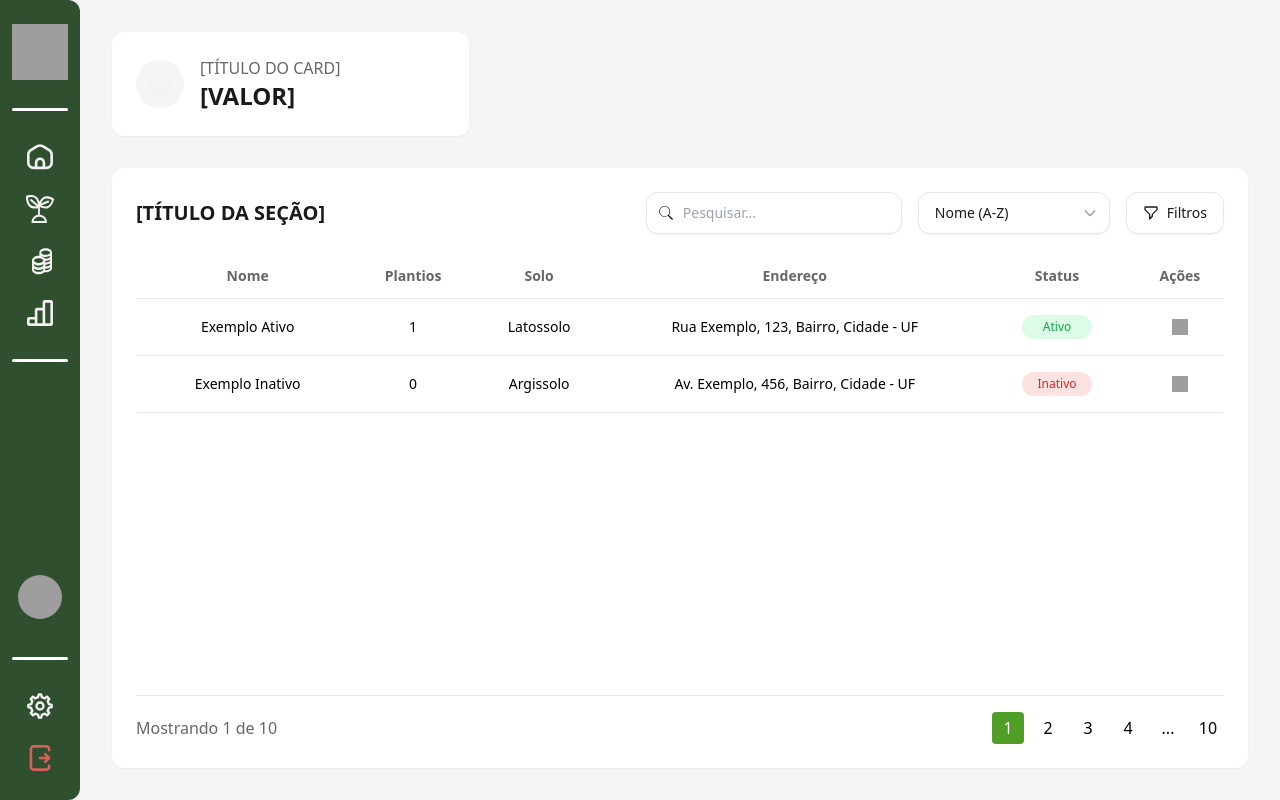
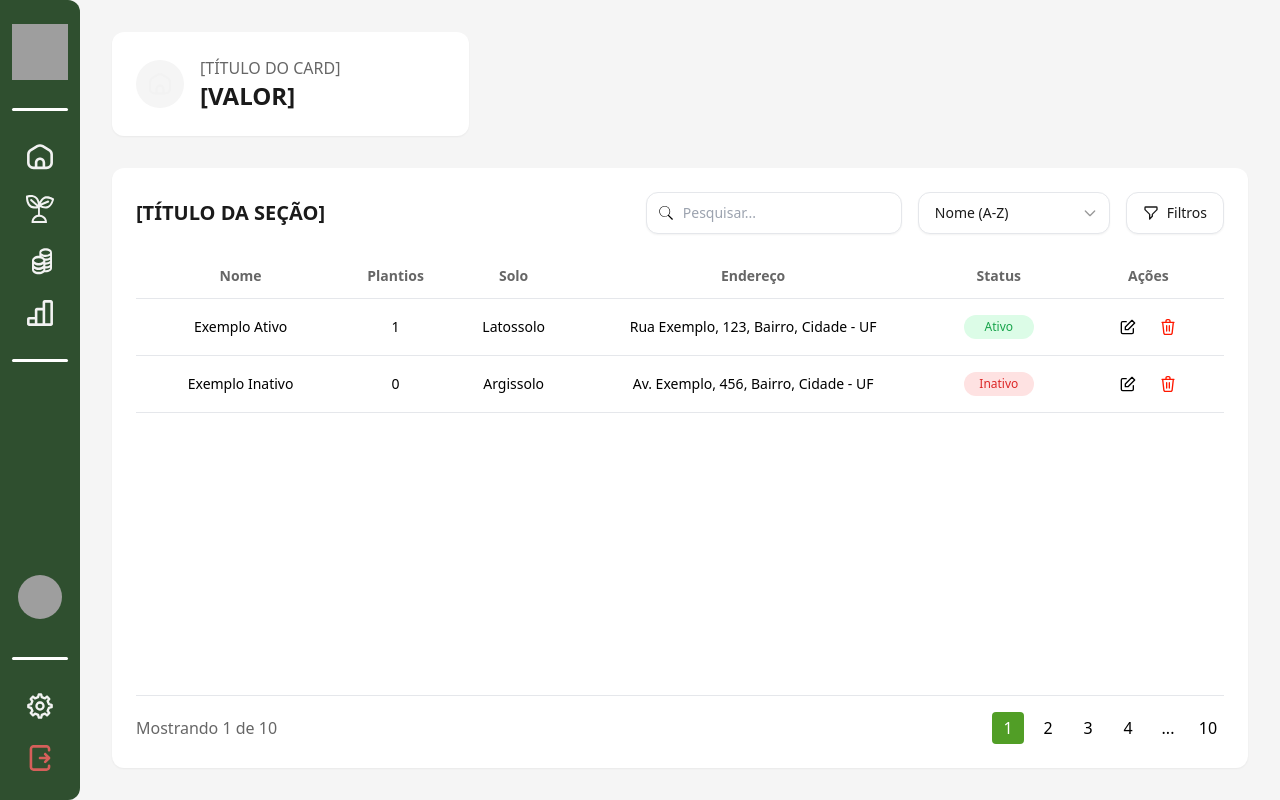
Before and after one commit to WillianFilipeSilva/Raizes, a Python web app: template templates/base.html in a window 1280 px wide. Run offline with Jinja, Linux system fonts and the light colour scheme; the template is opened without the code that fills it, so the values that code supplies are empty; some libraries are stand-ins or nearby versions; grey boxes are pictures that could not be loaded.

Commit message:
Adicionado editar e  deletar na lista, com modal de deletar

```diff
--- a/templates/base.html
+++ b/templates/base.html
@@ -8,7 +8,7 @@
     <!-- Imports necessários -->
     <script src="https://cdn.tailwindcss.com"></script>
 
-    <!-- Configuração do Tailwind para aceitar as variáveis CSS -->
+    <!-- Configuração do Tailwind para aceitar variáveis CSS -->
     <script>
         tailwind.config = {
             theme: {
@@ -71,9 +71,9 @@
 
     <!-- Container Principal -->
     <div class="ml-20 p-8 h-screen flex flex-col">
-        <!-- Cartões totalizadores -->
+        <!-- Cards de Estatísticas -->
         <div class="grid grid-cols-1 md:grid-cols-2 lg:grid-cols-3 gap-8 mb-8">
-            <!-- Cartão totalizador -->
+            <!-- Card de Estatística -->
             <div class="content-card p-6 flex items-center justify-between">
                 <div class="flex items-center gap-4">
                     <div class="p-3 bg-tertiary-hover rounded-full">
@@ -88,7 +88,7 @@
         </div>
 
         <!-- Seção da Tabela -->
-        <div class="content-card p-6 shadow-sm flex-1 flex flex-col min-h-0" style="z-index: 10;">
+        <div class="content-card p-6 shadow-sm flex-1 flex flex-col min-h-0">
             <!-- Cabeçalho da Tabela -->
             <div class="flex justify-between items-center mb-6">
                 <h2 class="text-xl font-semibold text-primary">[TÍTULO DA SEÇÃO]</h2>
@@ -163,9 +163,16 @@
                                 </span>
                             </td>
                             <td class="py-3 px-2 text-center">
-                                <button onclick="event.stopPropagation(); window.location.href='/propriedades/1/editar'" class="p-2 hover:bg-primary/10 rounded-full transition-colors duration-150">
-                                    <img src="../assets/imagens/icones/Icone-Editar.svg" alt="Editar" class="w-4 h-4">
-                                </button>
+                                <div class="flex justify-center gap-2">
+                                    <button onclick="event.stopPropagation(); window.location.href='/propriedades/1/editar'"
+                                            class="p-2 hover:bg-primary/10 rounded-full transition-all duration-200 ease-in-out transform hover:scale-110 hover:shadow-md">
+                                        <img src="../assets/imagens/icones/Icone-Editar.svg" alt="Editar" class="w-4 h-4">
+                                    </button>
+                                    <button onclick="event.stopPropagation(); openDeleteModal(1)"
+                                            class="p-2 hover:bg-danger/10 rounded-full transition-all duration-200 ease-in-out transform hover:scale-110 hover:shadow-md">
+                                        <img src="../assets/imagens/icones/Icone-Deletar.svg" alt="Deletar" class="w-4 h-4" style="filter: invert(22%) sepia(93%) saturate(6449%) hue-rotate(356deg) brightness(97%) contrast(119%);">
+                                    </button>
+                                </div>
                             </td>
                         </tr>
                         <tr class="border-b border-default hover:bg-tertiary-hover transition-colors duration-150 ease-in-out cursor-pointer" onclick="window.location.href='/plantios/2'" style="cursor: pointer;">
@@ -179,13 +186,51 @@
                                 </span>
                             </td>
                             <td class="py-3 px-2 text-center">
-                                <button onclick="event.stopPropagation(); window.location.href='/propriedades/2/editar'" class="p-2 hover:bg-primary/10 rounded-full transition-colors duration-150">
-                                    <img src="../assets/imagens/icones/Icone-Editar.svg" alt="Editar" class="w-4 h-4">
-                                </button>
+                                <div class="flex justify-center gap-2">
+                                    <button onclick="event.stopPropagation(); window.location.href='/propriedades/2/editar'"
+                                            class="p-2 hover:bg-primary/10 rounded-full transition-all duration-200 ease-in-out transform hover:scale-110 hover:shadow-md">
+                                        <img src="../assets/imagens/icones/Icone-Editar.svg" alt="Editar" class="w-4 h-4">
+                                    </button>
+                                    <button onclick="event.stopPropagation(); openDeleteModal(2)"
+                                            class="p-2 hover:bg-danger/10 rounded-full transition-all duration-200 ease-in-out transform hover:scale-110 hover:shadow-md">
+                                        <img src="../assets/imagens/icones/Icone-Deletar.svg" alt="Deletar" class="w-4 h-4" style="filter: invert(22%) sepia(93%) saturate(6449%) hue-rotate(356deg) brightness(97%) contrast(119%);">
+                                    </button>
+                                </div>
                             </td>
                         </tr>
                     </tbody>
                 </table>
+            </div>
+
+            <!-- Modal de Confirmação de Exclusão -->
+            <div id="deleteModal" class="fixed inset-0 bg-black bg-opacity-50 hidden items-center justify-center" style="z-index: 1000;">
+                <div class="bg-white rounded-2xl p-8 max-w-md w-full mx-4 relative">
+                    <!-- Botão de fechar -->
+                    <button onclick="closeDeleteModal()" class="absolute right-4 top-4 text-gray-500 hover:text-gray-700">
+                        <svg class="w-6 h-6" fill="none" stroke="currentColor" viewBox="0 0 24 24">
+                            <path stroke-linecap="round" stroke-linejoin="round" stroke-width="2" d="M6 18L18 6M6 6l12 12"></path>
+                        </svg>
+                    </button>
+
+                    <!-- Conteúdo da Modal -->
+                    <div class="text-center">
+                        <div class="mx-auto flex items-center justify-center h-16 w-16 rounded-full bg-red-100 mb-6">
+                            <img src="../assets/imagens/icones/Icone-Deletar.svg" alt="Deletar" class="w-8 h-8" style="filter: invert(22%) sepia(93%) saturate(6449%) hue-rotate(356deg) brightness(97%) contrast(119%);">
+                        </div>
+                        <h3 class="text-2xl font-semibold text-gray-900 mb-4">Deletar</h3>
+                        <p class="text-gray-500 mb-8">Tem certeza que deseja fazer isso?</p>
+
+                        <!-- Botões -->
+                        <div class="flex gap-4">
+                            <button onclick="closeDeleteModal()" class="flex-1 px-4 py-3 text-gray-800 border border-gray-300 rounded-lg hover:bg-gray-50 transition-colors duration-150">
+                                Cancelar
+                            </button>
+                            <button onclick="confirmDelete()" class="flex-1 px-4 py-3 bg-red-600 text-white rounded-lg hover:bg-red-700 transition-colors duration-150">
+                                Confirmar
+                            </button>
+                        </div>
+                    </div>
+                </div>
             </div>
 
             <!-- Paginação -->
@@ -206,6 +251,42 @@
     <!-- Scripts -->
     <script src="../components/Sidebar.js"></script>
     <script>
+        // Variável para armazenar o ID do item a ser deletado
+        let itemToDeleteId = null;
+
+        // Função para abrir a modal de confirmação
+        function openDeleteModal(id) {
+            itemToDeleteId = id;
+            const modal = document.getElementById('deleteModal');
+            modal.classList.remove('hidden');
+            modal.classList.add('flex');
+
+            // Fecha a modal se clicar fora dela
+            modal.addEventListener('click', function(e) {
+                if (e.target === modal) {
+                    closeDeleteModal();
+                }
+            });
+        }
+
+        // Função para fechar a modal
+        function closeDeleteModal() {
+            const modal = document.getElementById('deleteModal');
+            modal.classList.add('hidden');
+            modal.classList.remove('flex');
+            itemToDeleteId = null;
+        }
+
+        // Função para confirmar a exclusão
+        function confirmDelete() {
+            if (itemToDeleteId) {
+                // Aqui você pode adicionar a lógica para deletar o item
+                console.log('Deletando item:', itemToDeleteId);
+                // Após deletar, fecha a modal
+                closeDeleteModal();
+            }
+        }
+
         // Configuração da Sidebar
         const menuItems = [
             {
```
Also changed, not shown: components/MenuItem.js (deleted, +0 -27 lines), components/templates.js (deleted, +0 -31 lines), assets/Imagens/Icones/Icone-Deletar.svg (added), assets/Imagens/Icones/Icone-Editar.svg (added).
